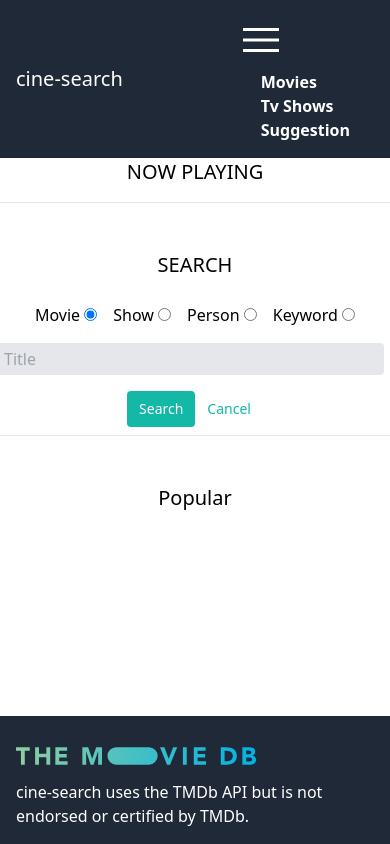
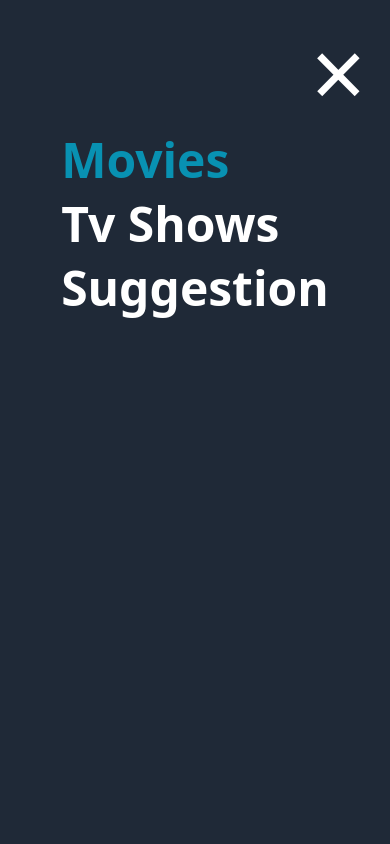
Before and after one commit to yannhn/cine-search, a website built with webpack: page src/index.html in a window 390 px wide. Both pictures are taken after a click on the button 350 px from the left and 40 px from the top of the page. Built offline with nearby package versions, Linux system fonts and the light colour scheme; no server answers.

Commit message:
deactivate scrolling on mobile view

```diff
--- a/src/index.html
+++ b/src/index.html
@@ -31,26 +31,29 @@
             />
           </svg>
         </button>
-        <ul class="hidden sm:flex gap-12 items-center">
-          <li class="hover:bg-gray-700">
-            <a class="p-6 text-white font-semibold nav-link" href="/">Movies</a>
+        <div
+          class="hidden mobile-menu absolute left-0 top-0 bg-white dark:bg-gray-800 dark:text-white w-full h-full text-black text-5xl overflow-hidden z-50"
+        >
+          <div class="flex flex-col items-center justify-center p-6">
+            <button class="close-mobile-menu text-8xl self-end">&times;</button>
+            <ul class="gap-12 items-center">
+              <li class="hover:bg-gray-700 mt-4 mb-4">
+                <a class="font-semibold nav-link" href="/">Movies</a>
               </li>
-          <li class="hover:bg-gray-700">
-            <a
-              class="p-6 text-white font-semibold nav-link"
-              href="/tv_shows.html"
+              <li class="hover:bg-gray-700 mt-4 mb-4">
+                <a class="font-semibold nav-link" href="/tv_shows.html"
                   >Tv Shows</a
                 >
               </li>
-          <li class="hover:bg-gray-700">
-            <a
-              class="p-6 text-white font-semibold nav-link"
-              href="/suggestion.html"
+              <li class="hover:bg-gray-700 mt-4 mb-4">
+                <a class="font-semibold nav-link" href="/suggestion.html"
                   >Suggestion</a
                 >
               </li>
             </ul>
-        <ul class="mobile-menu hidden gap-12 items-center">
+          </div>
+        </div>
+        <ul class="hidden sm:flex gap-12 items-center">
           <li class="hover:bg-gray-700">
             <a class="p-6 text-white font-semibold nav-link" href="/">Movies</a>
           </li>
@@ -71,7 +74,7 @@
         </ul>
       </nav>
     </header>
-    <main>
+    <main class="dark:bg-gray-800 dark:text-white">
       <h2 class="text-center text-xl mb-4">NOW PLAYING</h2>
       <section
         class="now-playing-movies grid grid-cols-2 md:grid-cols-4"
--- a/src/index.ts
+++ b/src/index.ts
@@ -251,10 +251,25 @@ init(
   routingSwitch
 );
 
-const hamburgerButton = document.querySelector(".hamburger-button");
-const mobileMenu = document.querySelector(".mobile-menu");
+const hamburgerButton = document.querySelector(
+  ".hamburger-button"
+) as HTMLElement;
+const closeHamburgerMenu = document.querySelector(
+  ".close-mobile-menu"
+) as HTMLElement;
+const mobileMenu = document.querySelector(".mobile-menu") as HTMLElement;
 console.log(hamburgerButton);
+
+// add classes to body h-full overflow-hidden
 
 hamburgerButton.addEventListener("click", () => {
   mobileMenu.classList.toggle("hidden");
+  document.body.classList.add("h-full");
+  document.body.classList.add("overflow-hidden");
 });
+
+closeHamburgerMenu.addEventListener("click", () => {
+  mobileMenu.classList.toggle("hidden");
+  document.body.classList.remove("h-full");
+  document.body.classList.remove("overflow-hidden");
+});
```
Lines whose indentation alone changed are shown as unchanged.
